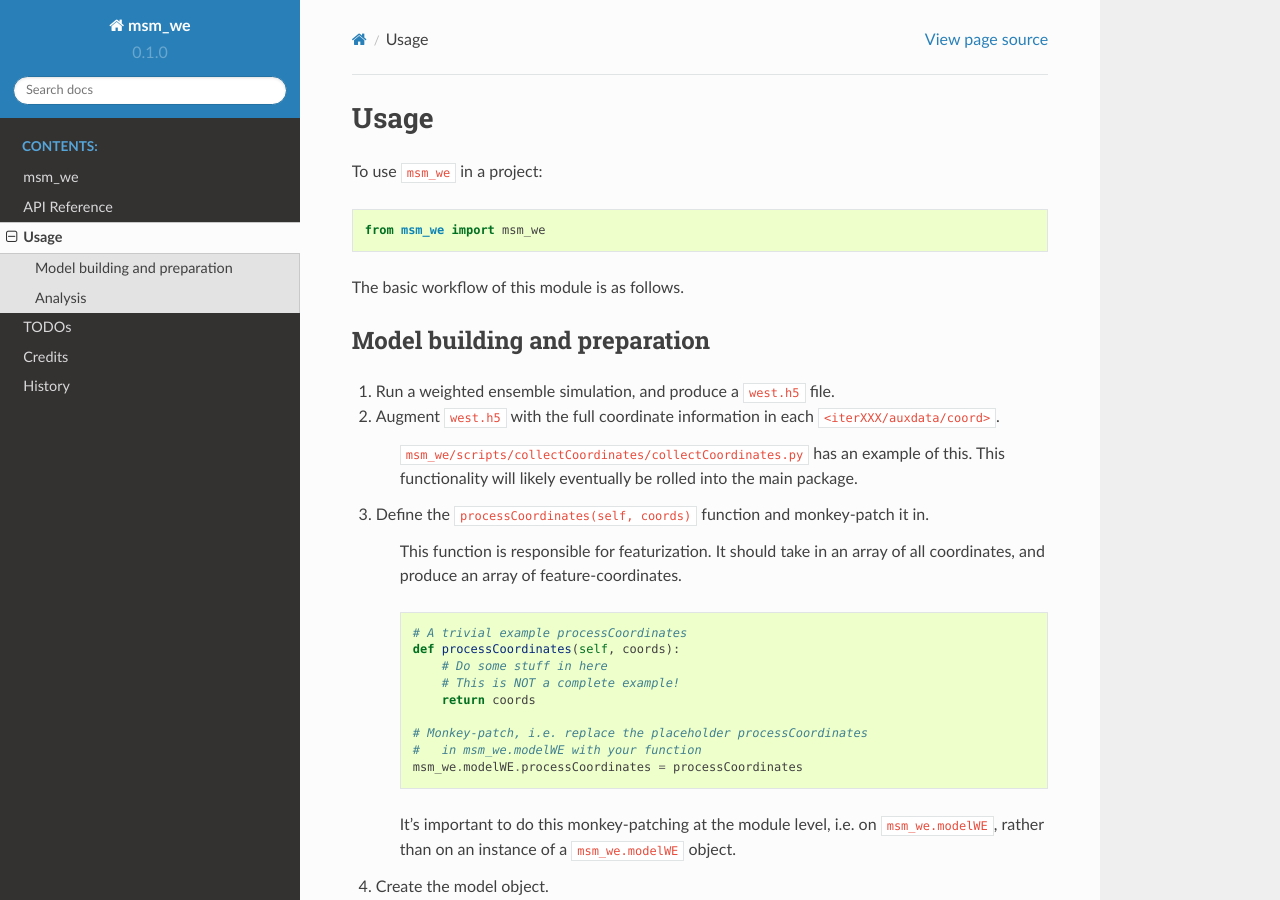
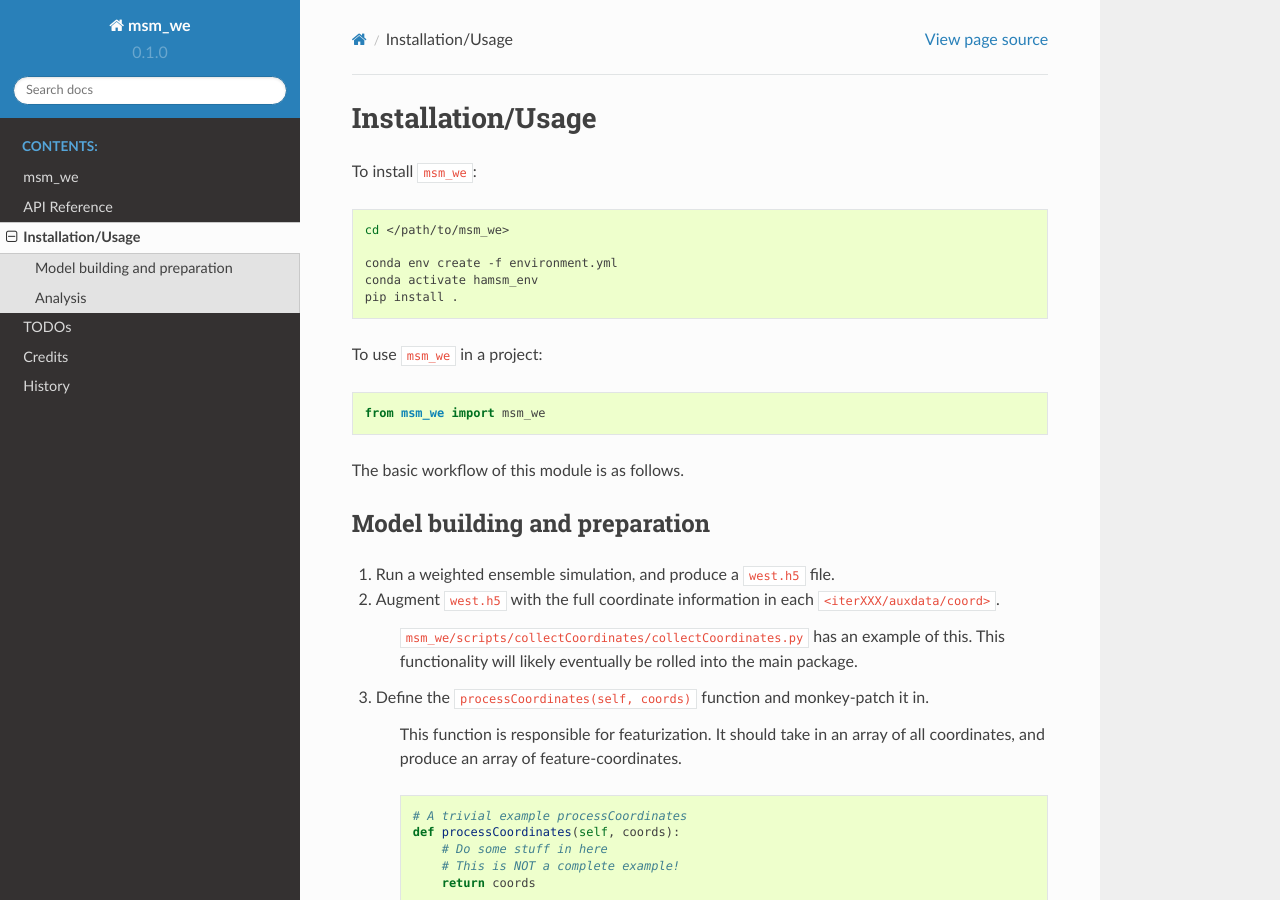
Before and after one commit to jdrusso/msm_we, a Sphinx documentation site: the page built from docs/usage.rst, in a window 1280 px wide and 900 px high. Built offline with Sphinx 7.4.7 and the Read the Docs theme 2.0.0, drawn with Linux system fonts in a browser that asks for light colours.

Commit message:
Added conda environment.yml for installation, and updated instructions accordingly

```diff
--- a/docs/usage.rst
+++ b/docs/usage.rst
@@ -1,6 +1,19 @@
 =====
-Usage
+Installation/Usage
 =====
+
+
+To install :code:`msm_we`:
+
+.. code-block:: bash
+
+    cd </path/to/msm_we>
+
+    conda env create -f environment.yml
+    conda activate hamsm_env
+    pip install .
+
+.. highlight:: python
 
 To use :code:`msm_we` in a project::
 
@@ -24,7 +37,7 @@ Model building and preparation
     This function is responsible for featurization. It should take in an array of all coordinates,
     and produce an array of feature-coordinates.
 
-    .. code-block:: python
+    ::
 
         # A trivial example processCoordinates
         def processCoordinates(self, coords):
```
Also changed, not shown: environment.yml (+8 -2 lines), setup.py (+28 -28 lines).
